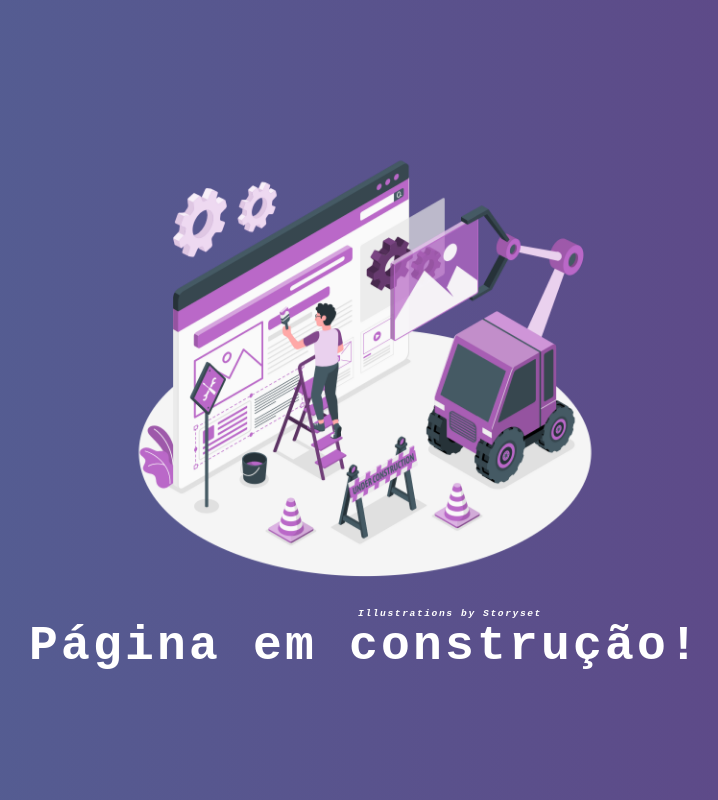
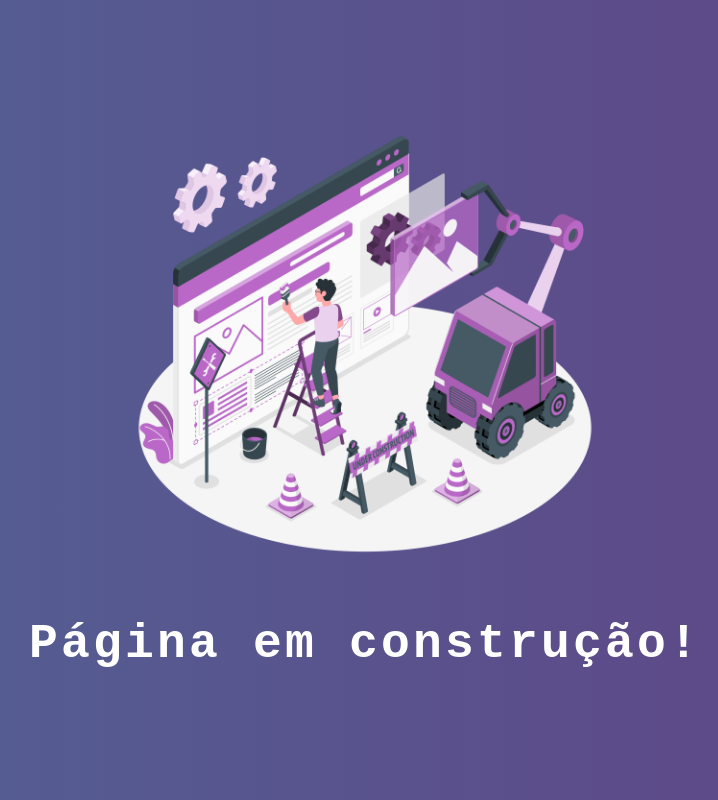
Before and after one commit to rodrigoalmeidagit/rodrigoalmeidadev, a React (Create React App) app: page / in a window 1280 px wide. Shown: the whole page, without its empty margins (275-993 px from the left). Built offline with nearby package versions, Linux system fonts and the light colour scheme.

Commit message:
add img title

```diff
--- a/src/App.js
+++ b/src/App.js
@@ -5,8 +5,14 @@ function App() {
   return (
     <div className="App">
       <header className="App-header">
-        <img src={logo} className="App-logo" alt="logo" />
-        <cite><a href="https://storyset.com/online" className="attribution">Illustrations by Storyset</a></cite>
+        <a href="https://storyset.com/online">
+          <img
+            src={logo}
+            className="App-logo"
+            alt="Illustrations by Storyset"
+            title="Illustrations by Storyset"
+          />
+        </a>
         <h1 className="title">
           Página em construção!
         </h1>
```
